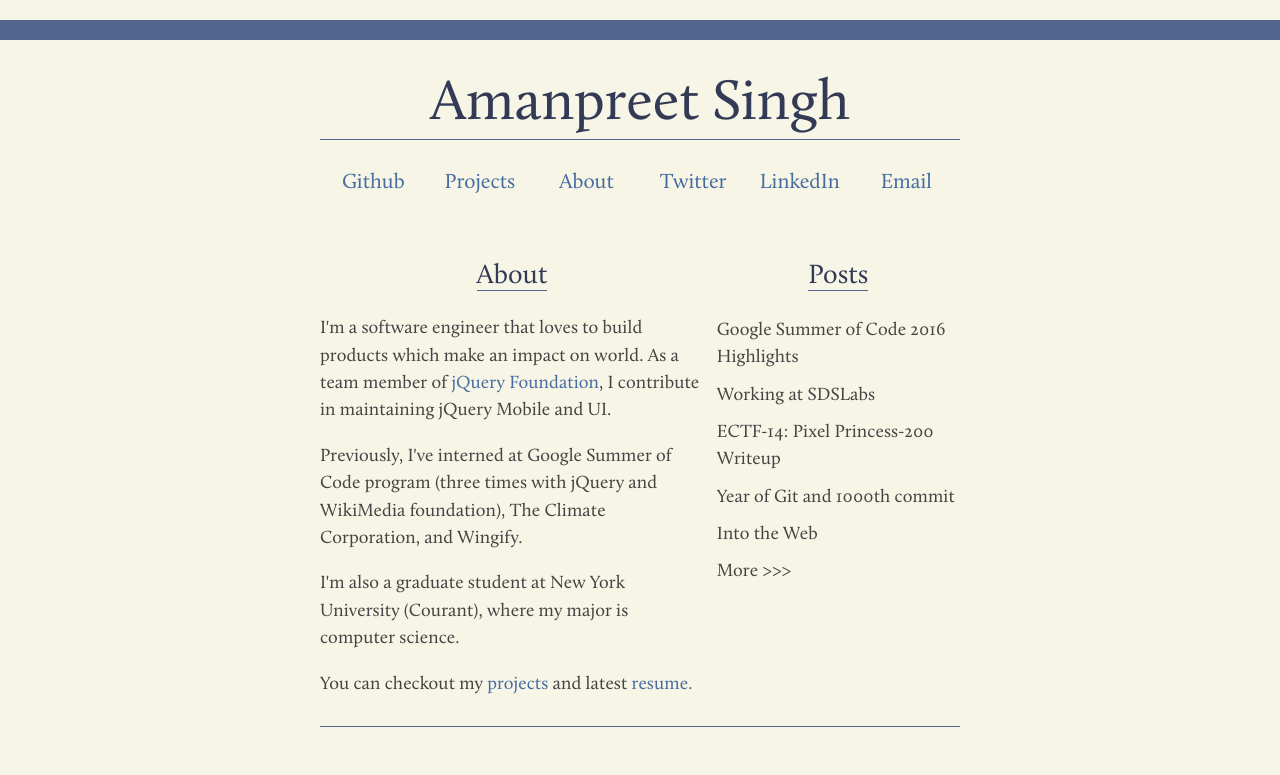
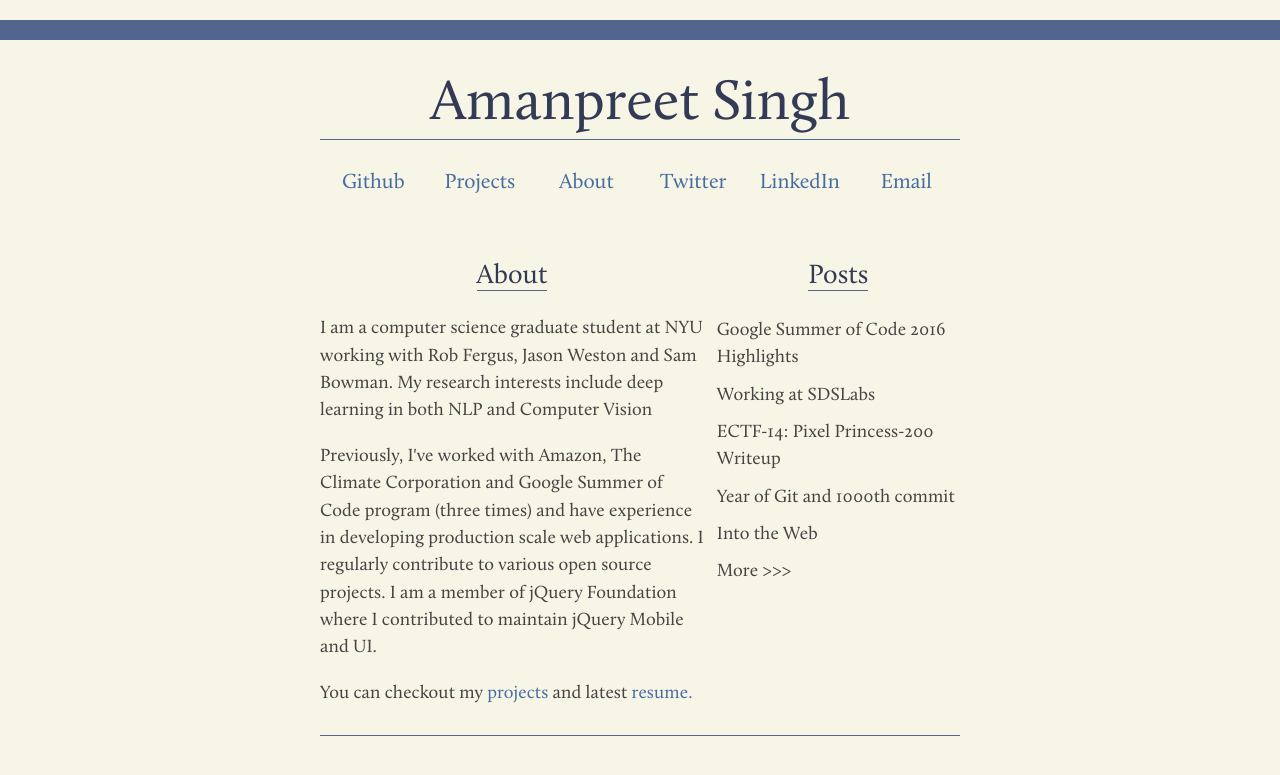
Before and after one commit to apsdehal/apsdehal.github.io, a Jekyll site: the page built from index.md, in a window 1280 px wide. Shown: the top 775 px of the page. Built offline with Jekyll 4.4.1, drawn with Linux system fonts in a browser that asks for light colours; nearby versions of some CDN libraries.

Commit message:
Update home section and add notice to projects

```diff
--- a/_includes/about
+++ b/_includes/about
@@ -1,12 +1,13 @@
 <div class="about">
 	<div class="section-heading bigger"><span>about</span></div>
 	<div>
-		<p>I'm a software engineer that loves to build products which make
-		an impact on world. As a team member of <a href="//github.com/jquery">jQuery Foundation</a>, I contribute in maintaining jQuery Mobile and UI.</p>
-		<p>Previously, I've interned at Google Summer of Code program (three times with jQuery and WikiMedia foundation), The Climate Corporation,
-		and Wingify.</p>
-		<p>I'm also a graduate student at New York University (Courant), where
-		my major is computer science.</p>
+		<p>I am a computer science graduate student at NYU working with
+		Rob Fergus, Jason Weston and Sam Bowman.
+		My research interests include deep learning in both NLP and Computer Vision</p>
+		<p>Previously, I've worked with Amazon, The Climate Corporation and Google Summer of Code program (three times) and
+		have experience in developing production scale web applications. I regularly contribute
+		to various open source projects. I am a member of jQuery Foundation
+		where I contributed to maintain jQuery Mobile and UI.</p>
 
 		<p>You can checkout my <a href="projects">projects</a> and latest <a href="resume.pdf">resume.</a></p>
 	</div>
--- a/assets/js/extras.js
+++ b/assets/js/extras.js
@@ -117,7 +117,7 @@ $(function () {
 
 	window.setTimeout(function () {
 		$('.projects-help').toggle(1000);
-	}, 5000);
+	}, 10000);
 
 	$('.project-item').on('click', function (e) {
 
```
Also changed, not shown: projects.md (+1 -1 lines).
